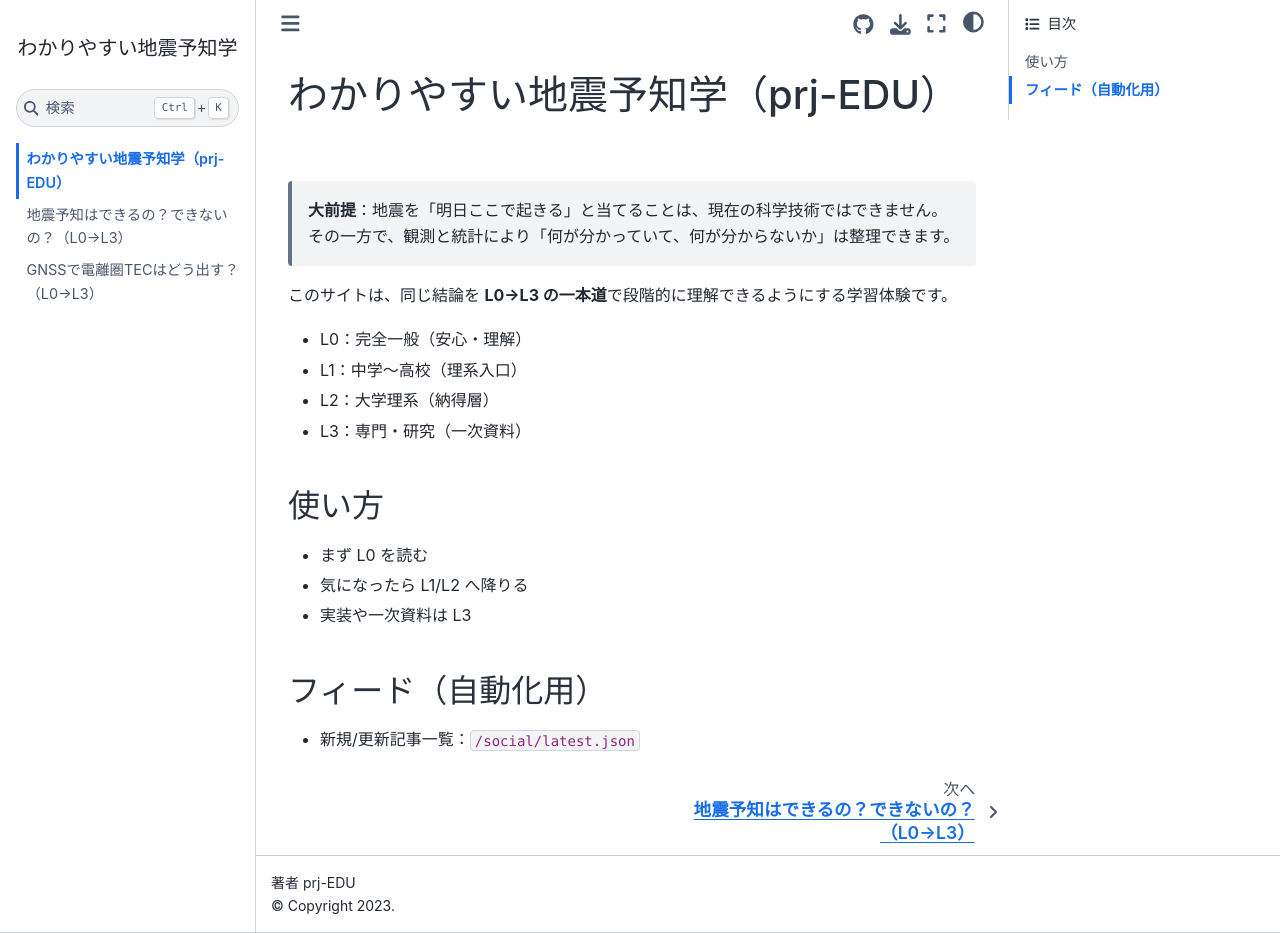
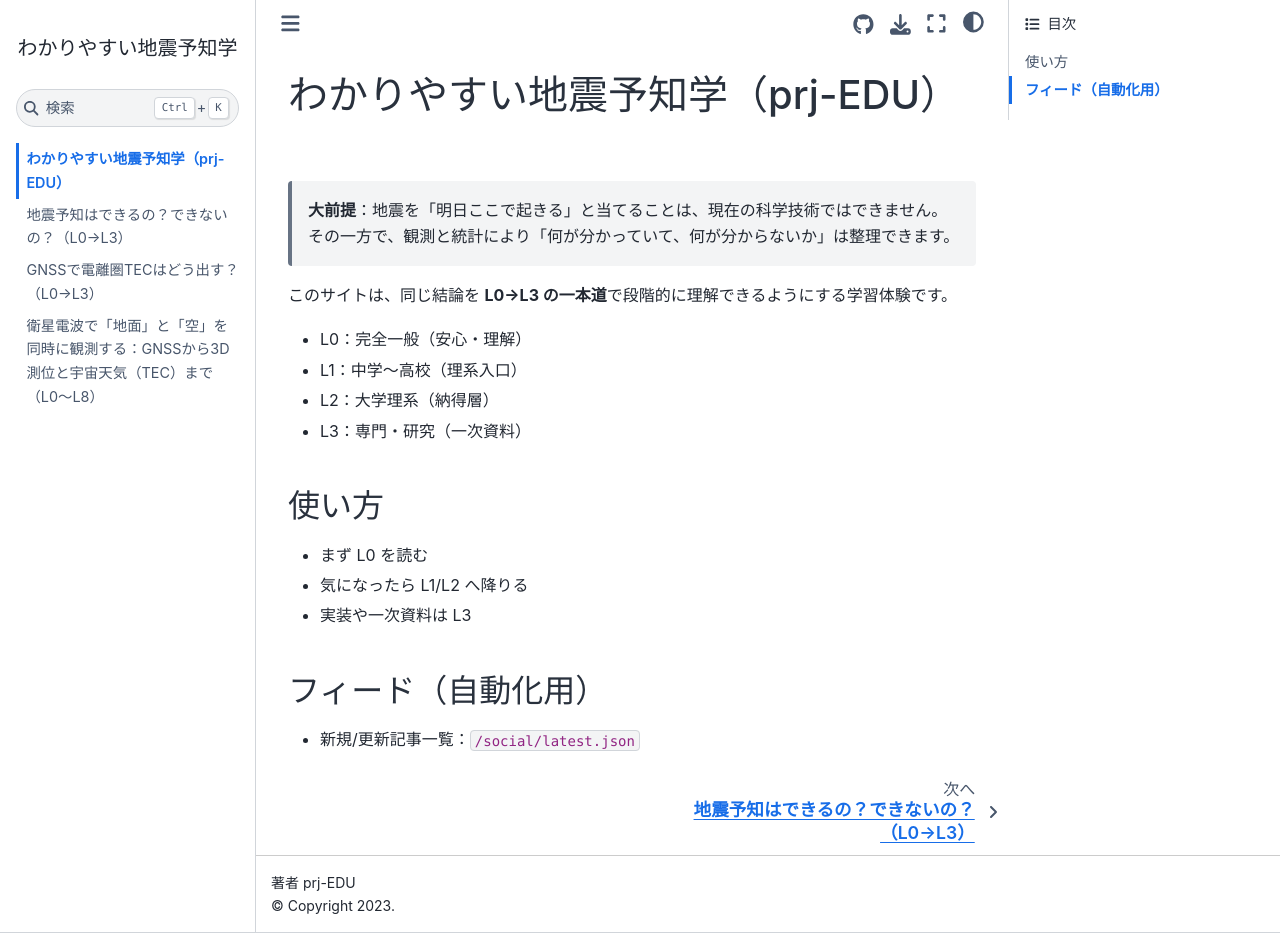
Before and after one commit to mtdnot/prj-edu-starter, a Jupyter Book: the page built from intro.md, in a window 1280 px wide and 933 px high. Built offline with Jupyter Book 1.0.4 settings and Sphinx 7.4.7 and the Sphinx Book theme 1.1.4, drawn with Linux system fonts in a browser that asks for light colours; part of the change alters nothing that is shown.

Commit message:
Add GNSS-TEC comprehensive article (L0-L8)
- Added detailed article covering GNSS 3D positioning and TEC observation
- Implemented multi-level (L0-L8) explanation structure from general to research level
- Properly formatted mathematical equations for MyST markdown/Jupyter Book
- Updated table of contents to include new article

🤖 Generated with [Claude Code](https://claude.ai/code)

Co-Authored-By: Claude <noreply@anthropic.com>

```diff
--- a/_toc.yml
+++ b/_toc.yml
@@ -3,3 +3,4 @@ root: intro
 chapters:
   - file: content/00_overview
   - file: content/01_gnss_tec_intro
+  - file: content/02_gnss_3d_tec
--- /dev/null
+++ b/content/02_gnss_3d_tec.md
@@ -0,0 +1,324 @@
+---
+title: "衛星電波で「地面」と「空」を同時に観測する：GNSSから3D測位と宇宙天気（TEC）まで"
+date: 2026-01-19
+slug: gnss-3d-positioning-tec
+summary: "GNSS（GPS等）の衛星電波から3D位置（地殻変動）と電離圏TEC（宇宙天気）を同時観測する仕組みをL0〜L8のレイヤー別に解説"
+tags: ["gnss", "tec", "ionosphere", "positioning", "space-weather"]
+status: published
+---
+
+# 衛星電波で「地面」と「空」を同時に観測する：GNSSから3D測位と宇宙天気（TEC）まで（L0〜L8）
+
+このページは **1つのテーマを、L0（完全一般）→L8（研究者向け）へ一本道で"同じ結論を言い直す"**形式の原稿ドラフトです。
+「高校数学の美しい物語」のように、**読者が自分のレベルから読めて、下に行くほど厳密になる**構造を意識しています。 ([学びTimes][1])
+
+---
+
+## 共通の結論（全レイヤーで同じ）
+
+GNSS（GPSなど）は
+
+* **衛星電波の到着時刻**を観測し、そこから
+
+  1. 受信機の**3D位置（地面の動き＝地殻変動）**
+  2. 電離圏の**TEC（宇宙天気の一部）**
+     を推定できる。
+
+ただしこれは「観測」まで。
+**地震の"明日どこで起きる"のような予知**は別問題で、観測だけで直ちに成立するわけではない（検証設計が必要）。
+
+---
+
+## このページで扱うもの・扱わないもの
+
+**扱う（観測のロジック）**
+
+* 観測量 → 物理モデル（公式） → 推定 → 3D位置 / TEC
+* どこに仮定が入るか、どこから先が"研究"になるか
+
+**扱わない（実装の細部）**
+
+* 具体的なコード、ライブラリ、手順書、コマンド
+* 「これで地震が当たる」のような断定
+
+---
+
+# L0：完全一般（数式なしで"何が観測できるか"だけ掴む）
+
+### 何が起きている？
+
+* GNSS衛星は、常に「今の時刻」を電波で送っています。
+* 地上の受信機は、その電波が**いつ届いたか**を測ります。
+* 電波は光と同じくらい速いので、
+  **ちょっとした時間差**が、そのまま**距離の差**になります。
+
+### それで何がわかる？
+
+* 複数の衛星からの距離がわかると、受信機の位置（3D）が決まります。
+  これで **地面がどれだけ動いたか（地殻変動）** が見えます。
+* でも電波は、地球の空（電離圏や大気）を通るので、少し遅れます。
+* GNSSは**周波数の違う電波**を使えるので、遅れ方の違いから
+  **電離圏にどれくらい電子が多いか（TEC）**も見えてきます。
+  TECは宇宙天気（太陽活動の影響など）の観測に役立ちます。 ([GSSC][2])
+
+---
+
+# L1：中学〜高校（距離＝速さ×時間、そして「4機必要」）
+
+### 距離は時間差で出る
+
+* 基本はこれだけです：
+  **距離 ＝ 速さ × 時間**
+* 電波の速さはほぼ光速 ($c$)。だから
+
+  $$D = c \cdot \Delta T$$
+
+  で「見かけの距離（擬似距離）」が作れます。 ([GSSC][3])
+
+### なぜ衛星は3機じゃなく4機？
+
+* 3Dの位置は未知数が3つ（x, y, z）。
+* でも受信機の時計は、原子時計ほど正確じゃない。
+  **時計のズレ（未知数）がもう1つ**増えます。
+* 未知数4つ（x, y, z, 時計ズレ）を解くには、最低4本の観測が必要 → **衛星4機以上**。
+
+### "空のせい"も見える
+
+* 電離圏は電波を少し遅らせます。
+* 遅れ方は周波数によって変わるので、2種類の周波数を比べると、空（電離圏）の影響を推定できます。 ([GSSC][2])
+
+---
+
+# L2：高校〜大学入門（式を読む：幾何距離と補正の足し算）
+
+ここから「何が混ざっているか」を式で"見える化"します。
+
+### 幾何距離（本当の距離）
+
+衛星位置 $\mathbf{x}^s$、受信機位置 $\mathbf{x}_r$ として
+
+$$\rho_r^s = |\mathbf{x}^s - \mathbf{x}_r|$$
+
+が幾何距離です。
+
+### 擬似距離（現実の観測）は「いろいろ混ざる」
+
+観測される擬似距離 $P$ は、ざっくり
+
+$$P \approx \rho + \text{時計} + \text{大気} + \text{電離圏} + \text{ノイズ}$$
+
+みたいな"足し算"になります。
+
+この「足し算に分解して、未知数を推定する」という発想がGNSS観測の骨格です。 ([GSSC][4])
+
+---
+
+# L3：大学理系（観測方程式：コードと搬送波位相）
+
+GNSSの主役は **コード（擬似距離）** と **搬送波位相**です。
+
+### コード擬似距離（P）
+
+$$
+P_{r,i}^{s} = \rho_{r}^{s} + c(\delta t_r - \delta t^{s}) + T_{r}^{s} + I_{r,i}^{s} + b_{P} + \varepsilon_P
+$$
+
+### 搬送波位相（Φ）
+
+$$
+\Phi_{r,i}^{s} = \rho_{r}^{s} + c(\delta t_r - \delta t^{s}) + T_{r}^{s} - I_{r,i}^{s} + \lambda_i N_{r,i}^{s} + b_{\Phi} + \varepsilon_\Phi
+$$
+
+ポイントは3つ：
+
+1. 時計ズレ $c(\delta t_r-\delta t^s)$ が入る
+2. 対流圏 $T$ は周波数にほぼ依らない（ここでは詳細略）
+3. 電離圏 $I$ は **コードと位相で符号が逆**、しかも周波数依存 ([GSSC][4])
+
+---
+
+# L4：推定（最小二乗で3D位置を"観測値"として作る）
+
+観測方程式は非線形（$\rho=|\cdot|$）なので、近似点まわりで線形化して
+
+$$\mathbf{y} \approx \mathbf{H}\mathbf{u} + \varepsilon$$
+
+として解きます。定番は重み付き最小二乗：
+
+$$\hat{\mathbf{u}} = (\mathbf{H}^T\mathbf{W}\mathbf{H})^{-1}\mathbf{H}^T\mathbf{W}\mathbf{y}$$
+
+ここで、教育用に強調したいのは結果よりも構造です：
+
+* **H（幾何）**：衛星がどっち方向に見えているか（視線方向）
+* **W（信頼度）**：仰角が低い観測は誤差が増える、など
+* **y（残差）**：補正しきれないものが"誤差"として残る
+
+この「推定問題」としての見方が、地震でも宇宙天気でも共通の土台になります。
+
+---
+
+# L5：高精度（cm〜mm）になると何が増える？（測地・地殻変動の入口）
+
+測位を「ナビ」から「観測」に変えると、論点が増えます。
+
+### 3D座標 → 3D変位（ENU）
+
+推定したECEF座標 $(X,Y,Z)$ を、基準時刻 $t_0$ との差
+
+$$\Delta \mathbf{X}(t) = \mathbf{X}(t) - \mathbf{X}(t_0)$$
+
+にして、局所座標（東E・北N・上U）へ回転します。
+
+これで得られる **E/N/U の時系列**が、地殻変動（地面の動き）の観測の基本形です。
+
+### なぜ搬送波位相が重要？
+
+* 位相はノイズが小さい → 高精度
+* ただし $\lambda N$（整数不定性）が入る → 解く工夫が必要
+
+### "差を取る"という設計思想
+
+高精度の世界では、
+「同じ誤差を共有するもの同士で差を取って消す」
+（例：受信機間差、衛星間差）という発想が頻出します。
+
+※ここまでで、**地震に関連し得る"地面の観測"**はできます。
+ただし、これだけで"予知"は言えません。予知は評価設計が別途必要。
+
+---
+
+# L6：宇宙天気（TEC）をGNSSで観測する（周波数依存＝鍵）
+
+ここから「空の観測」に寄せます。GNSSで宇宙天気をやるなら中心はTECです。
+
+### 電離圏遅延はTECに比例し、周波数の二乗に反比例
+
+電離圏による遅延（距離換算）は概形として
+
+$$I_f \propto \frac{1}{f^2} \cdot \text{STEC}$$
+
+ここで
+
+$$\text{STEC} = \int N_e \, dl$$
+
+が電子密度 $N_e$ の線積分（Slant TEC）です。 ([GSSC][2])
+
+### 二周波差（geometry-free）で電離圏だけを浮かび上がらせる
+
+2周波 $f_1, f_2$ の観測を組み合わせると、幾何や時計が消えて電離圏が残ります（理想化して言うと）。
+Navipediaの整理では、係数として **40.3** が現れる形で書かれます。 ([GSSC][5])
+
+### STEC → VTEC（薄膜モデル）
+
+宇宙天気では地図として扱いたいので、天頂方向に換算してVTECへ：
+
+$$\text{STEC} = M(E) \cdot \text{VTEC}$$
+
+（$E$ は仰角、$M$ は写像関数）
+
+### IONEXという交換フォーマット
+
+VTECマップを配布・交換する標準がIONEXです（2D/3D TECマップ交換を目的に設計）。 ([IGS Files][6])
+
+---
+
+# L7：3D電子密度へ（TECから"密度分布"に行くと逆問題になる）
+
+ここが「教育にも研究にも大事な境界線」です。
+
+### GNSSが直接くれるのは"密度そのもの"ではない
+
+GNSSが強いのは
+
+$$\text{STEC} = \int N_e \, dl$$
+
+という **線積分**です。
+つまり、電子密度 $N_e(\mathbf{r})$ を直接見ているわけではありません。
+
+### 3Dにするにはトモグラフィ（逆問題）
+
+空間をボクセルに区切って
+
+$$\mathbf{y} = \mathbf{A}\mathbf{x} + \varepsilon$$
+
+* $\mathbf{y}$：観測されたSTECの列
+* $\mathbf{x}$：各ボクセルの電子密度（未知）
+* $\mathbf{A}$：光線が各ボクセルを通る距離（既知）
+
+ただしこれは不安定になりがちなので、正則化を入れて解きます：
+
+$$\hat{\mathbf{x}} = \arg\min \left( |\mathbf{A}\mathbf{x}-\mathbf{y}|^2 + \mu|\mathbf{L}\mathbf{x}|^2 \right)$$
+
+**ここで何が"未確定"か**（=研究の余地）は明確で、
+
+* ボクセルの切り方
+* 正則化の選び方
+* 観測網（衛星×受信機の幾何）の偏り
+
+が結果に影響します。
+
+---
+
+# L8：研究として成立させるための「検証・再現・独立性」
+
+最後は"物理式が正しくても、研究として誤るポイント"です。ここを最初から書くのが信用の源になります。
+
+## 1) 宇宙天気としての落とし穴
+
+* 電離圏は **太陽活動・時刻・場所**で大きく変わる（季節・昼夜・緯度の影響）。 ([GSSC][2])
+* 磁気嵐・フレアなど、地震と無関係な要因でTECは普通に荒れる
+  → 「地震の前だから増えた」と見える錯覚が起きやすい
+
+## 2) 地殻変動としての落とし穴
+
+* マルチパス、アンテナ交換、周辺環境変化で座標が"動いたように見える"
+* モデル誤差（対流圏・潮汐など）が残差に混ざる
+  → 観測だけで結論を急がない
+
+## 3) 地震に接続するなら必須（ここが"予知"との境目）
+
+地震の話に踏み込むなら、最低限：
+
+* いつ・どこを「異常」と定義するか
+* 外れたときも含めた評価（予測の検定）
+* 事前にルールを固定する（後出しをしない）
+
+を先に置く必要があります。
+（このページ自体は"観測の基礎"なので、検定の詳細は別記事に独立させるのが相性良いです。）
+
+## 4) データ形式を「一次資料」で固定する
+
+あなたの狙い（公開知の不足を埋める）に直結します。
+
+* 観測データ交換：**RINEX**（IGS/RTCMが仕様を管理） ([igs.org][7])
+* 電離圏マップ交換：**IONEX**（仕様PDFがある） ([IGS Files][6])
+* 「仕様へのリンク」だけでなく、**"仕様のどこを読めば何が分かるか"**の道案内を書く
+  → ここが教育的価値として非常に大きいです。
+
+---
+
+## このページを「独立記事」へ分割するなら（おすすめ分割案）
+
+あなたの要望「地震予知に限らず、宇宙天気目的でも使えるよう独立させる」に合わせて、同じレイヤー構造を保ったまま分割できます。
+
+1. **GNSSの基本観測量：擬似距離と位相（L0〜L8）** ([GSSC][3])
+2. **3D測位＝推定問題：線形化と最小二乗（L0〜L8）**
+3. **座標時系列から地殻変動を観測する（ENU、ステップ、速度）（L0〜L8）**
+4. **電離圏遅延とTEC：周波数依存で分離する（L0〜L8）** ([GSSC][2])
+5. **IONEX入門：VTECマップの読み方・注意点（L0〜L8）** ([IGS Files][6])
+6. **RINEX入門：観測データが何を持っているか（L0〜L8）** ([igs.org][7])
+7. **TECから電子密度へ：仮定とトモグラフィ（L0〜L8）**
+8. **"地震に関係あるか"を語る前の統計検定（L0〜L8）**（別テーマとして独立推奨）
+
+---
+
+もし次の一歩として「実際にJupyter Bookの1ページ原稿として完成形にする」なら、上の分割案の **(4) 電離圏遅延とTEC** を選ぶのが一番"不足領域への貢献"になりやすいです。
+理由は、一次資料（IONEX仕様）と観測式（周波数依存）まで一直線で繋がっていて、**地震目的にも宇宙天気目的にも共通で使える**からです。 ([IGS Files][6])
+
+[1]: https://manabitimes.jp/math "高校数学の美しい物語"
+[2]: https://gssc.esa.int/navipedia/index.php/Ionospheric_Delay "Ionospheric Delay - Navipedia"
+[3]: https://gssc.esa.int/navipedia/index.php/GNSS_Basic_Observables "GNSS Basic Observables - Navipedia"
+[4]: https://gssc.esa.int/navipedia/index.php/GNSS_Measurements_Modelling "GNSS Measurements Modelling - Navipedia"
+[5]: https://gssc.esa.int/navipedia/index.php/Combining_pairs_of_signals_and_clock_definition "Combining pairs of signals and clock definition - Navipedia"
+[6]: https://files.igs.org/pub/data/format/ionex1.pdf "ionex1.pdf"
+[7]: https://igs.org/wg/rinex/ "RINEX"
```
